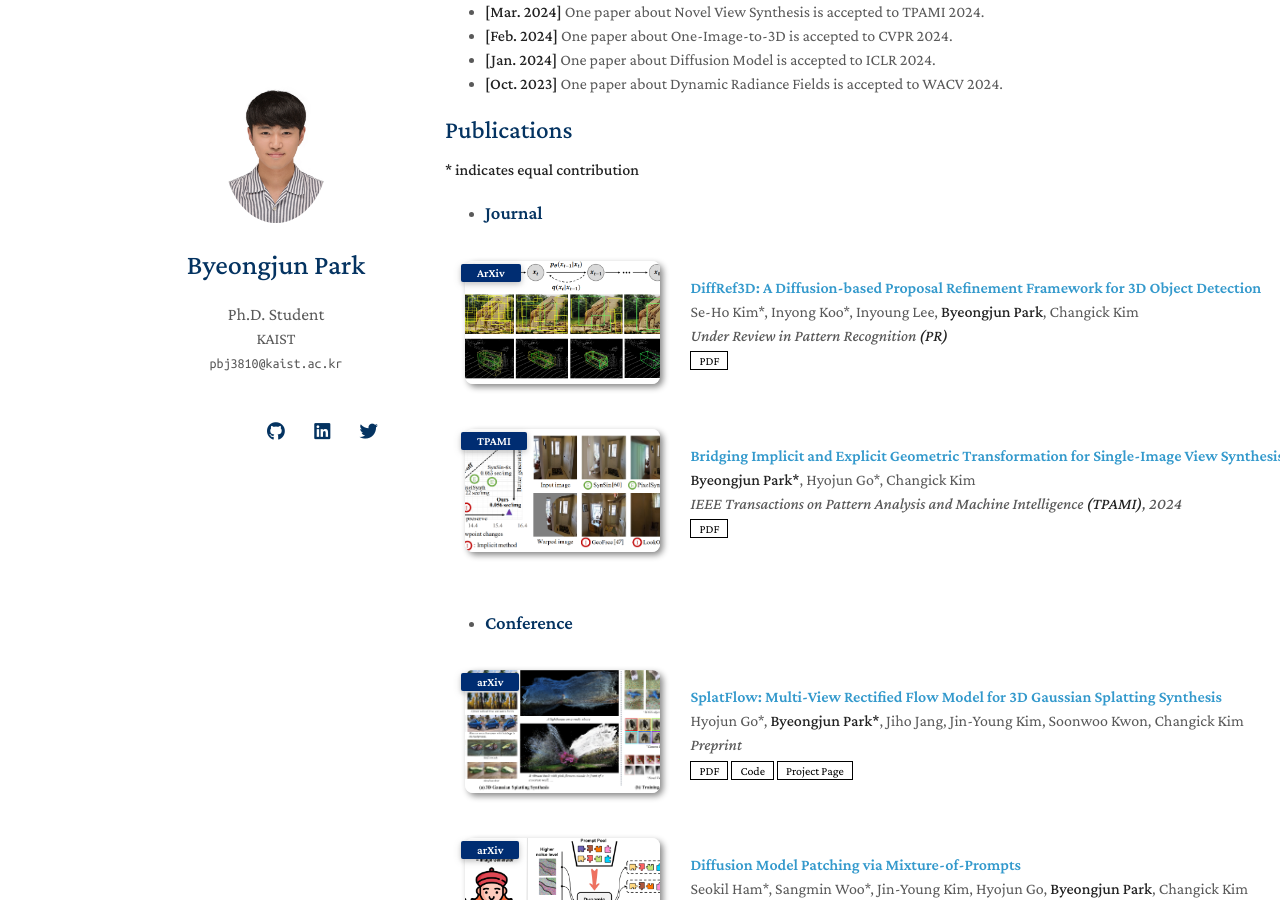
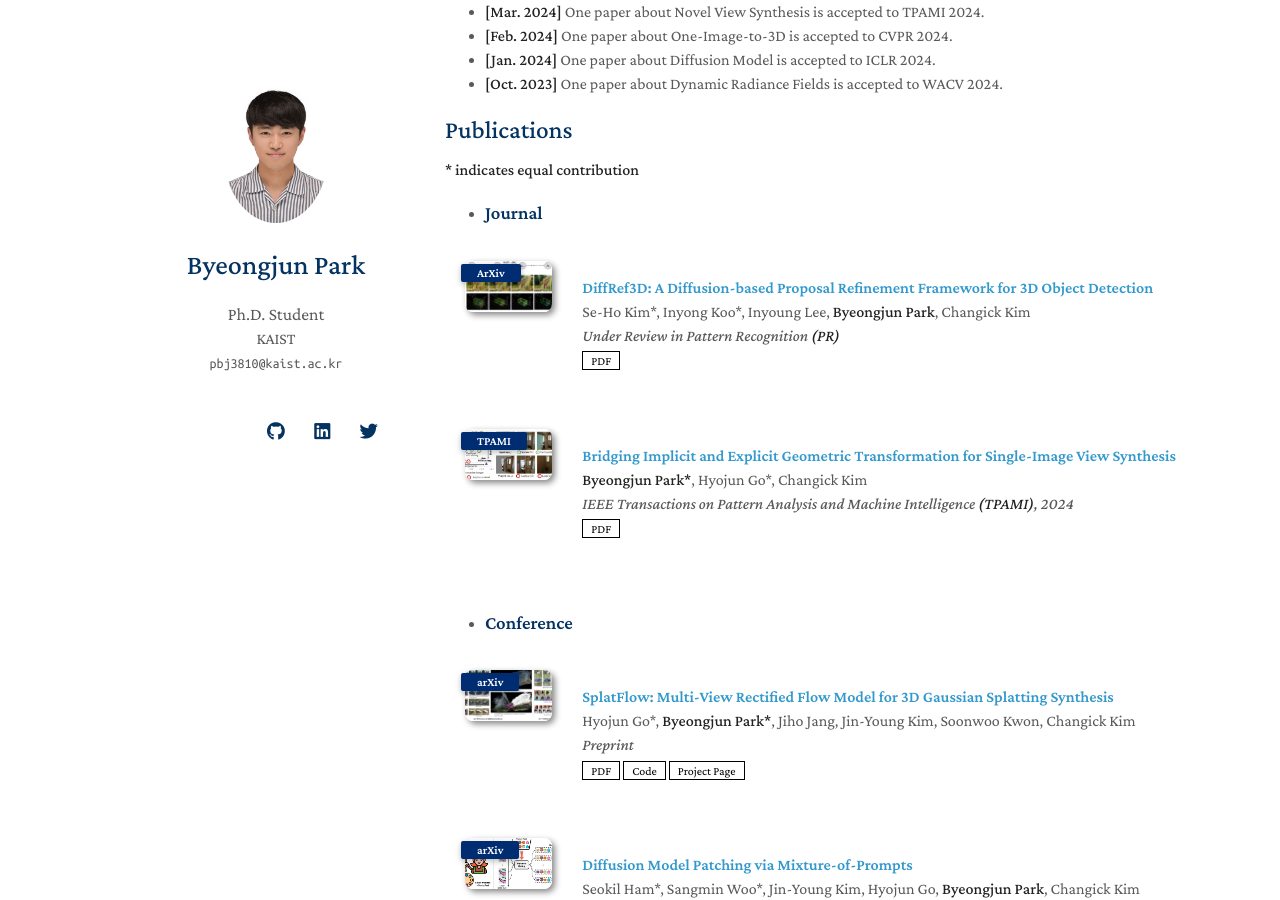
Before and after one commit to byeongjun-park/byeongjun-park.github.io, a Jekyll site: the page built from index.md, in a window 1280 px wide and 900 px high, scrolled down 441 px. Built offline with Jekyll 4.4.1, drawn with Linux system fonts in a browser that asks for light colours; nearby versions of some CDN libraries; a style sheet for code colours, icons or effects is not loaded; our own code applies the rules of GitHub Pages for plain Markdown files.

Commit message:
profile update

```diff
--- a/_includes/publications.md
+++ b/_includes/publications.md
@@ -14,7 +14,7 @@
 <div class="pub-row">
   <div class="col-sm-3 abbr" style="position: relative;padding-right: 15px;padding-left: 15px;">
     {% if link.image %}
-    <img src="{{ link.image }}" class="teaser img-fluid z-depth-1" style="width=100;height=40%">
+    <img src="{{ link.image }}" class="teaser img-fluid z-depth-1" style="width: 100px; height: 40%">
     {% endif %}
     {% if link.conference_short %}
     <abbr class="badge">{{ link.conference_short }}</abbr>
@@ -70,7 +70,7 @@
 <div class="pub-row">
   <div class="col-sm-3 abbr" style="position: relative;padding-right: 15px;padding-left: 15px;">
     {% if link.image %}
-    <img src="{{ link.image }}" class="teaser img-fluid z-depth-1" style="width=100;height=40%">
+    <img src="{{ link.image }}" class="teaser img-fluid z-depth-1" style="width: 100px; height: 40%">
     {% endif %}
     {% if link.conference_short %}
     <abbr class="badge">{{ link.conference_short }}</abbr>
```
